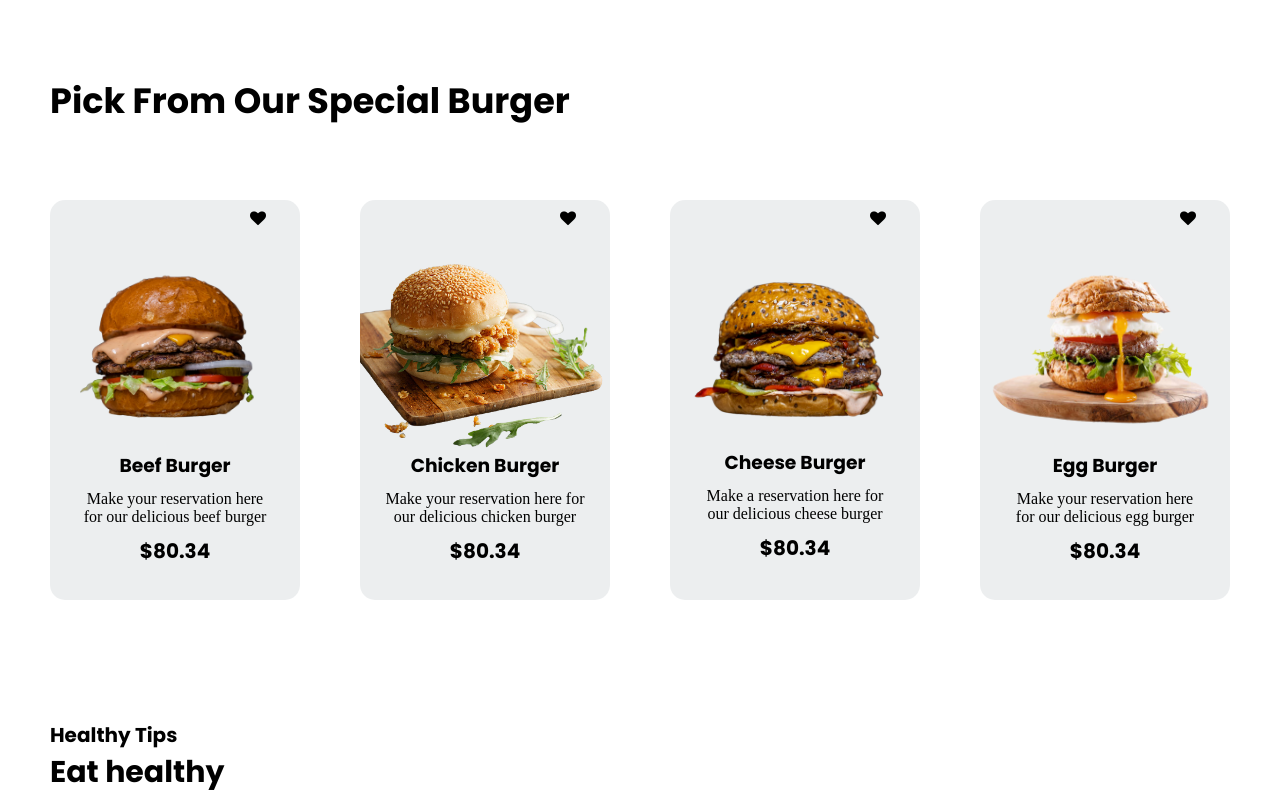
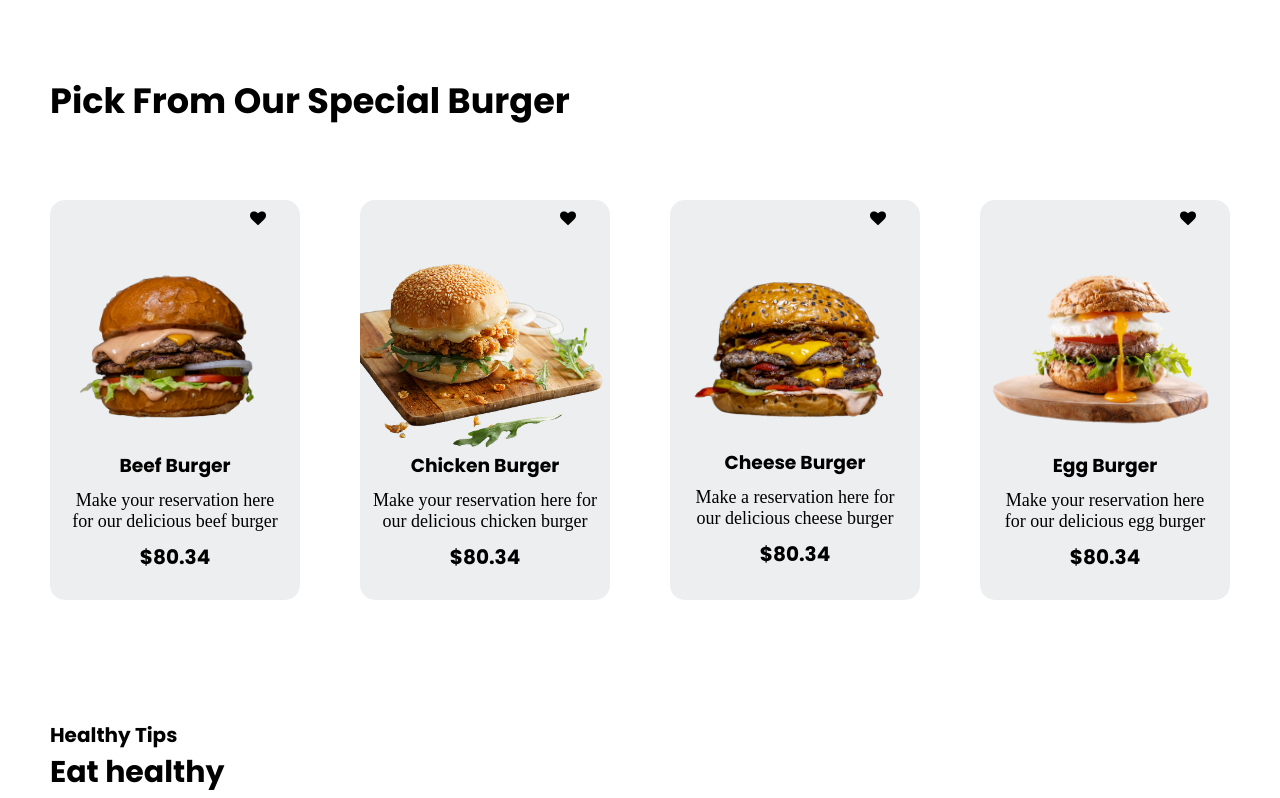
Before and after one commit to ChiefLopes/foodplaza_page, a plain HTML site: page index.html in a window 1280 px wide. Shown: the part 679-1477 px from the top of the page. Drawn offline with Linux system fonts and the light colour scheme; a web font is replaced by a local one.

Commit message:
added fonts

```diff
--- a/style.css
+++ b/style.css
@@ -206,6 +206,7 @@ button {
   justify-content: space-between;
   margin-top: 70px;
   font-style: normal;
+   font-family:  serif;
 }
 
 .box {
@@ -266,6 +267,7 @@ button {
 
 .reserve {
   font-family:  serif;
+  font-size: 18px;
 }
 
 .box:hover {
```
